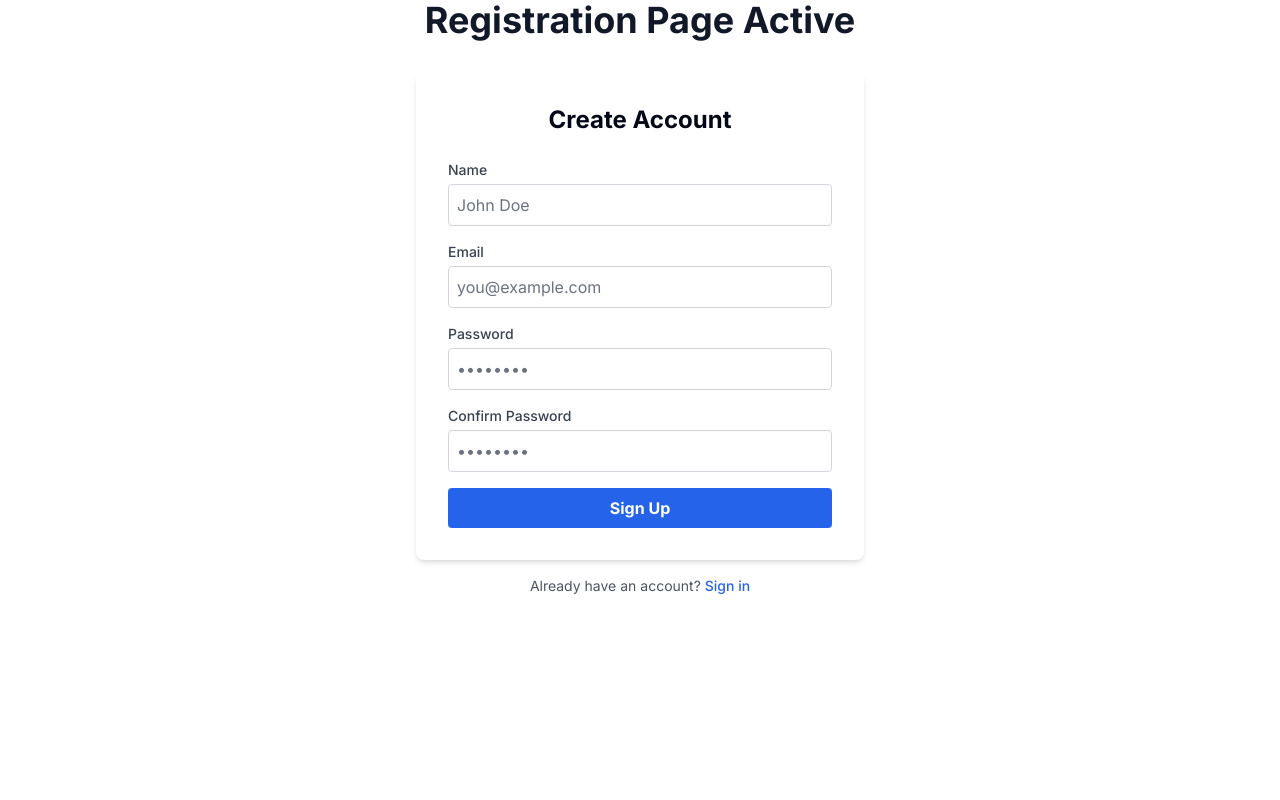
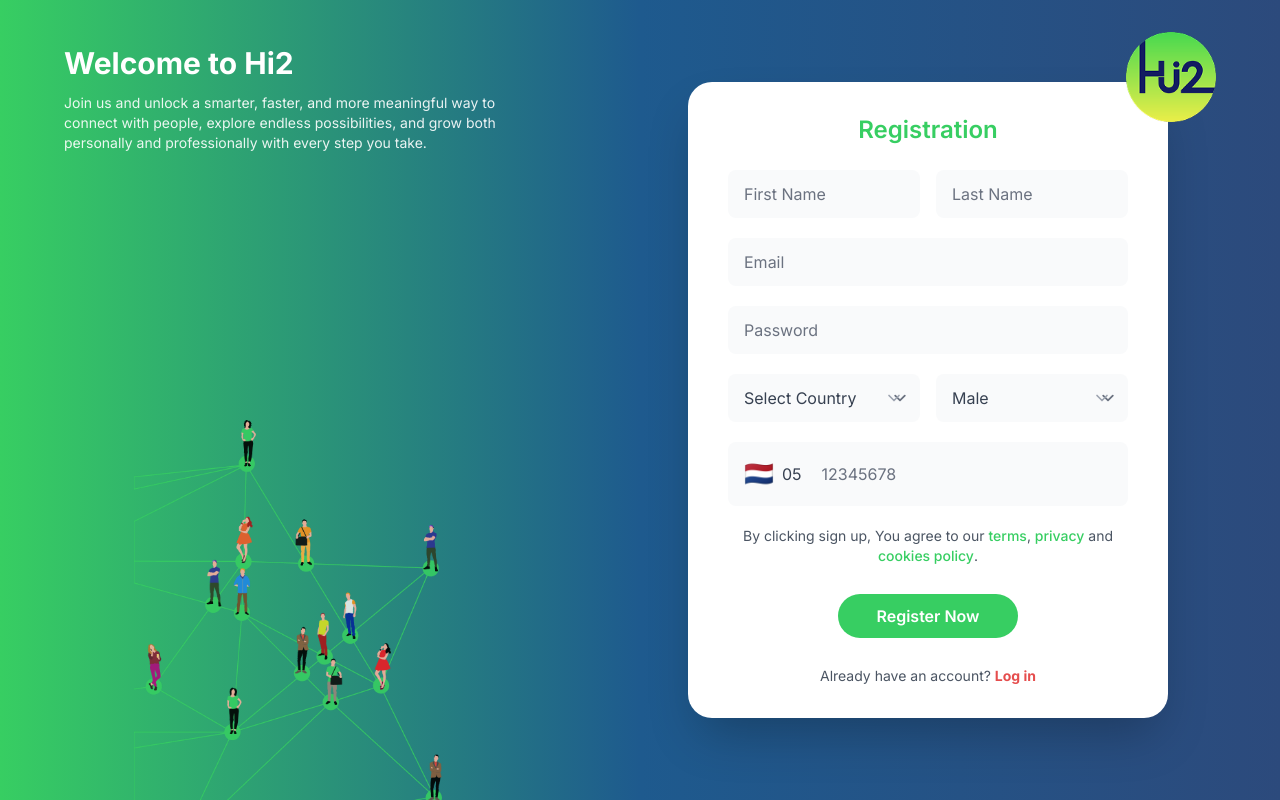
Before and after one commit to Saikshav-Technologies/Hi2-UI, a Next.js app: page /registration in a window 1280 px wide. Built offline with nearby package versions, Linux system fonts and the light colour scheme.

Commit message:
registration page

```diff
--- a/src/app/(auth)/registration/page.tsx
+++ b/src/app/(auth)/registration/page.tsx
@@ -4,7 +4,6 @@
 export default function RegistrationPage() {
     return (
         <div className="flex flex-col items-center">
-            <h1 className="text-4xl font-bold mb-8 text-gray-900 dark:text-white">Registration Page Active</h1>
             <RegisterForm />
             <p className="mt-4 text-sm text-gray-600 dark:text-gray-400">
                 Already have an account?{' '}
--- a/src/components/auth/LoginForm.tsx
+++ b/src/components/auth/LoginForm.tsx
@@ -138,7 +138,7 @@
                     {/* Register Link */}
                     <div className="text-center text-xs md:text-sm text-gray-600 pt-1 md:pt-2">
                         Don't have an account ?{' '}
-                        <Link href="/register" className="font-bold text-[#E54D4D] md:hover:text-red-700">
+                        <Link href="/registration" className="font-bold text-[#E54D4D] md:hover:text-red-700">
                             Register Now!
                         </Link>
                     </div>
--- a/src/components/auth/RegisterForm.tsx
+++ b/src/components/auth/RegisterForm.tsx
@@ -1,103 +1,255 @@
 'use client';
 
 import React, { useState } from 'react';
+import Link from 'next/link';
+import Image from 'next/image';
+import { useRouter } from 'next/navigation';
+import { ArrowLeft, ChevronDown } from 'lucide-react';
 import { useAuth } from '../../hooks/useAuth';
-import LoadingSpinner from '../ui/LoadingSpinner';
 
 export default function RegisterForm() {
+    const router = useRouter();
     const { register, isLoading } = useAuth();
-    const [name, setName] = useState('');
+
+    // Form state
+    const [firstName, setFirstName] = useState('');
+    const [lastName, setLastName] = useState('');
     const [email, setEmail] = useState('');
     const [password, setPassword] = useState('');
-    const [confirmPassword, setConfirmPassword] = useState('');
+    const [phone, setPhone] = useState('');
+    const [country, setCountry] = useState('');
+    const [gender, setGender] = useState('');
     const [error, setError] = useState('');
 
     const handleSubmit = async (e: React.FormEvent) => {
         e.preventDefault();
         setError('');
 
-        if (!name || !email || !password || !confirmPassword) {
-            setError('Please fill in all fields');
-            return;
-        }
-
-        if (password !== confirmPassword) {
-            setError('Passwords do not match');
+        if (!firstName || !lastName || !email || !password) {
+            setError('Please fill in all required fields');
             return;
         }
 
         try {
-            await register({ name, email, password });
+            await register({
+                name: `${firstName} ${lastName}`,
+                email,
+                password
+            });
         } catch (err: any) {
             setError(err.message || 'Registration failed. Please try again.');
         }
     };
 
-    if (isLoading) {
-        return <LoadingSpinner />;
-    }
+    const handleBackClick = () => {
+        router.push('/login');
+    };
 
     return (
-        <div className="w-full max-w-md p-8 bg-white dark:bg-gray-800 rounded-lg shadow-md">
-            <h2 className="text-2xl font-bold mb-6 text-center dark:text-white">Create Account</h2>
+        <div
+            className="min-h-screen w-screen flex flex-col md:flex-row relative overflow-hidden"
+            style={{ background: 'linear-gradient(90deg, #37CE62 0%, #1E5A8E 50%, #2C4A7C 100%)' }}
+        >
+            {/* Mobile Header */}
+            <div className="md:hidden w-full flex items-center px-4 py-4 z-20">
+                <button
+                    onClick={handleBackClick}
+                    className="p-2 text-white md:hover:bg-white/10 rounded-lg transition-colors"
+                    aria-label="Back to login"
+                >
+                    <ArrowLeft className="h-6 w-6" />
+                </button>
+                <h1 className="flex-1 text-center text-white text-lg font-semibold pr-10">
+                    Registration
+                </h1>
+            </div>
+
+            {/* Desktop Welcome Panel */}
+            <div className="hidden md:flex md:w-1/2 lg:w-[45%] flex-col px-8 lg:px-12 xl:px-16 relative">
+                <div className="max-w-md mt-[10%]">
+                    <h1 className="text-white text-2xl lg:text-3xl font-bold mb-3">
+                        Welcome to Hi2
+                    </h1>
+                    <p className="text-white/90 text-xs lg:text-sm leading-relaxed">
+                        Join us and unlock a smarter, faster, and more meaningful way to connect with people, explore endless possibilities, and grow both personally and professionally with every step you take.
+                    </p>
+                </div>
+
+                {/* Decorative People Illustration */}
+                <div className="flex-grow flex items-end pointer-events-none mt-8">
+                    <div className="w-full h-[300px] lg:h-[350px] xl:h-[380px] relative">
+                        <Image
+                            src="/images/login/people-group-left.png"
+                            alt="Community"
+                            fill
+                            className="object-contain object-bottom opacity-90"
+                            sizes="(max-width: 1024px) 300px, (max-width: 1280px) 350px, 380px"
+                            priority
+                        />
+                    </div>
+                </div>
+            </div>
+
+            {/* Main Content Area */}
+            <div className="flex-1 flex flex-col items-center justify-center px-4 py-6 md:py-12 lg:py-16 relative">
+                {/* Logo - Mobile centered, Desktop top-right of entire page */}
+                <div className="mb-6 md:mb-0 md:fixed md:top-8 md:right-8 lg:right-12 xl:right-16 z-20">
+                    <div className="w-[60px] h-[60px] md:w-[80px] md:h-[80px] lg:w-[90px] lg:h-[90px] flex items-center justify-center relative">
+                        <Image
+                            src="/images/login/logo.png"
+                            alt="Hi2 Logo"
+                            fill
+                            className="object-contain"
+                            sizes="(max-width: 768px) 60px, (max-width: 1024px) 80px, 90px"
+                        />
+                    </div>
+                </div>
+
+                {/* Registration Card */}
+                <div className="w-full max-w-[380px] md:max-w-[420px] lg:max-w-[480px] bg-white rounded-[18px] md:rounded-[24px] shadow-2xl px-6 py-6 md:px-8 lg:px-10 md:py-6 lg:py-8 z-10">
+                    <h2 className="text-xl md:text-xl lg:text-2xl font-semibold text-center text-[#37CE62] mb-5 md:mb-6">
+                        Registration
+                    </h2>
+
                     {error && (
-                <div className="mb-4 p-3 bg-red-100 dark:bg-red-900/30 text-red-700 dark:text-red-300 rounded text-sm">
+                        <div className="mb-4 p-3 bg-red-50 text-red-600 rounded-lg text-sm">
                             {error}
                         </div>
                     )}
-            <form onSubmit={handleSubmit} className="space-y-4">
+
+                    <form onSubmit={handleSubmit} className="space-y-4 md:space-y-5">
+                        {/* First Name & Last Name */}
+                        <div className="grid grid-cols-1 md:grid-cols-2 gap-4">
                             <div>
-                    <label className="block text-sm font-medium text-gray-700 dark:text-gray-300 mb-1">Name</label>
                                 <input
                                     type="text"
-                        value={name}
-                        onChange={(e) => setName(e.target.value)}
-                        className="w-full p-2 border border-gray-300 dark:border-gray-600 rounded focus:ring-2 focus:ring-blue-500 dark:bg-gray-700 dark:text-white"
-                        placeholder="John Doe"
+                                    value={firstName}
+                                    onChange={(e) => setFirstName(e.target.value)}
+                                    className="block w-full px-4 py-3 text-sm md:text-base text-gray-900 bg-gray-50 border-0 rounded-lg focus:ring-2 focus:ring-[#37CE62] outline-none transition-all"
+                                    placeholder="First Name"
                                     required
                                 />
                             </div>
                             <div>
-                    <label className="block text-sm font-medium text-gray-700 dark:text-gray-300 mb-1">Email</label>
+                                <input
+                                    type="text"
+                                    value={lastName}
+                                    onChange={(e) => setLastName(e.target.value)}
+                                    className="block w-full px-4 py-3 text-sm md:text-base text-gray-900 bg-gray-50 border-0 rounded-lg focus:ring-2 focus:ring-[#37CE62] outline-none transition-all"
+                                    placeholder="Last Name"
+                                    required
+                                />
+                            </div>
+                        </div>
+
+                        {/* Email */}
+                        <div>
                             <input
                                 type="email"
                                 value={email}
                                 onChange={(e) => setEmail(e.target.value)}
-                        className="w-full p-2 border border-gray-300 dark:border-gray-600 rounded focus:ring-2 focus:ring-blue-500 dark:bg-gray-700 dark:text-white"
-                        placeholder="you@example.com"
+                                className="block w-full px-4 py-3 text-sm md:text-base text-gray-900 bg-gray-50 border-0 rounded-lg focus:ring-2 focus:ring-[#37CE62] outline-none transition-all"
+                                placeholder="Email"
                                 required
                             />
                         </div>
+
+                        {/* Password */}
                         <div>
-                    <label className="block text-sm font-medium text-gray-700 dark:text-gray-300 mb-1">Password</label>
                             <input
                                 type="password"
                                 value={password}
                                 onChange={(e) => setPassword(e.target.value)}
-                        className="w-full p-2 border border-gray-300 dark:border-gray-600 rounded focus:ring-2 focus:ring-blue-500 dark:bg-gray-700 dark:text-white"
-                        placeholder="••••••••"
+                                className="block w-full px-4 py-3 text-sm md:text-base text-gray-900 bg-gray-50 border-0 rounded-lg focus:ring-2 focus:ring-[#37CE62] outline-none transition-all"
+                                placeholder="Password"
                                 required
                             />
                         </div>
-                <div>
-                    <label className="block text-sm font-medium text-gray-700 dark:text-gray-300 mb-1">Confirm Password</label>
+
+                        {/* Country & Gender */}
+                        <div className="grid grid-cols-1 md:grid-cols-2 gap-4">
+                            <div className="relative">
+                                <select
+                                    value={country}
+                                    onChange={(e) => setCountry(e.target.value)}
+                                    className="block w-full px-4 py-3 text-sm md:text-base text-gray-700 bg-gray-50 border-0 rounded-lg focus:ring-2 focus:ring-[#37CE62] outline-none appearance-none cursor-pointer"
+                                >
+                                    <option value="">Select Country</option>
+                                    <option value="netherlands">Netherlands</option>
+                                    <option value="usa">United States</option>
+                                    <option value="uk">United Kingdom</option>
+                                    <option value="india">India</option>
+                                </select>
+                                <ChevronDown className="absolute right-4 top-1/2 -translate-y-1/2 h-5 w-5 text-gray-400 pointer-events-none" />
+                            </div>
+                            <div className="relative">
+                                <select
+                                    value={gender}
+                                    onChange={(e) => setGender(e.target.value)}
+                                    className="block w-full px-4 py-3 text-sm md:text-base text-gray-700 bg-gray-50 border-0 rounded-lg focus:ring-2 focus:ring-[#37CE62] outline-none appearance-none cursor-pointer"
+                                >
+                                    <option value="">Male</option>
+                                    <option value="male">Male</option>
+                                    <option value="female">Female</option>
+                                    <option value="other">Other</option>
+                                </select>
+                                <ChevronDown className="absolute right-4 top-1/2 -translate-y-1/2 h-5 w-5 text-gray-400 pointer-events-none" />
+                            </div>
+                        </div>
+
+                        {/* Phone Number with Country Flag */}
+                        <div className="flex items-center gap-2 bg-gray-50 rounded-lg px-4 py-3">
+                            <div className="flex items-center gap-2">
+                                <span className="text-2xl">🇳🇱</span>
+                                <span className="text-sm md:text-base text-gray-700">05</span>
+                            </div>
                             <input
-                        type="password"
-                        value={confirmPassword}
-                        onChange={(e) => setConfirmPassword(e.target.value)}
-                        className="w-full p-2 border border-gray-300 dark:border-gray-600 rounded focus:ring-2 focus:ring-blue-500 dark:bg-gray-700 dark:text-white"
-                        placeholder="••••••••"
-                        required
+                                type="tel"
+                                value={phone}
+                                onChange={(e) => setPhone(e.target.value)}
+                                className="flex-1 text-sm md:text-base text-gray-900 bg-transparent border-0 outline-none"
+                                placeholder="12345678"
                             />
                         </div>
+
+                        {/* Terms & Privacy */}
+                        <div className="text-xs md:text-sm text-gray-600 text-center">
+                            By clicking sign up, You agree to our{' '}
+                            <Link href="/terms" className="text-[#37CE62] md:hover:underline font-medium">
+                                terms
+                            </Link>
+                            ,{' '}
+                            <Link href="/privacy" className="text-[#37CE62] md:hover:underline font-medium">
+                                privacy
+                            </Link>
+                            {' '}and{' '}
+                            <Link href="/cookies" className="text-[#37CE62] md:hover:underline font-medium">
+                                cookies policy
+                            </Link>
+                            .
+                        </div>
+
+                        {/* Register Button */}
+                        <div className="flex justify-center pt-2">
                             <button
                                 type="submit"
                                 disabled={isLoading}
-                    className="w-full bg-blue-600 hover:bg-blue-700 text-white font-bold py-2 px-4 rounded transition disabled:opacity-50"
+                                className="w-[160px] md:w-[180px] h-[40px] md:h-[44px] bg-[#37CE62] rounded-full text-white font-semibold text-sm md:text-base md:hover:bg-[#2db36c] focus:outline-none focus:ring-2 focus:ring-offset-2 focus:ring-[#37CE62] transition-all disabled:opacity-50 disabled:cursor-not-allowed"
                             >
-                    {isLoading ? 'Creating Account...' : 'Sign Up'}
+                                {isLoading ? 'Registering...' : 'Register Now'}
                             </button>
+                        </div>
+
+                        {/* Login Link */}
+                        <div className="text-center text-xs md:text-sm text-gray-600 pt-2">
+                            Already have an account?{' '}
+                            <Link href="/login" className="font-bold text-[#E54D4D] md:hover:text-red-700">
+                                Log in
+                            </Link>
+                        </div>
                     </form>
+                </div>
+            </div>
         </div>
     );
 }
```
Lines whose indentation alone changed are shown as unchanged.
